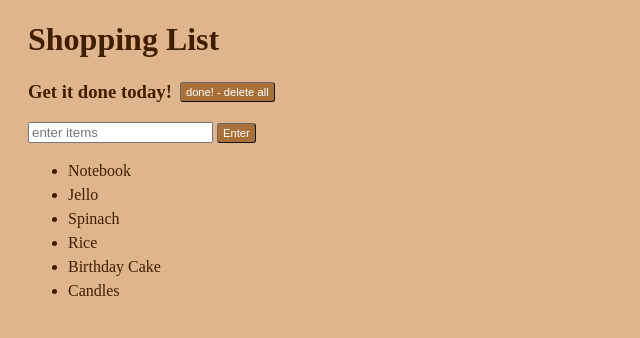
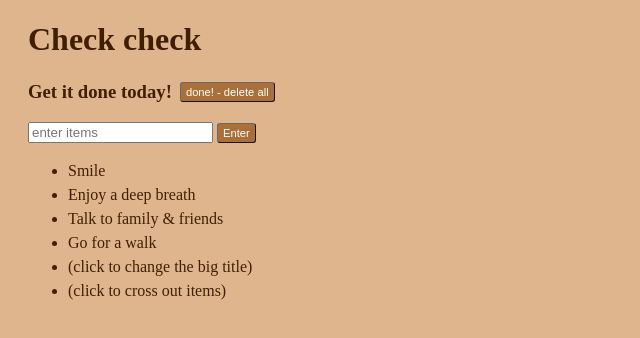
Before and after one commit to anniesit/anniesit.github.io, a plain HTML site: page index.html in a window 1280 px wide. Shown: the whole page, without its empty margins (0-640 px from the left). Drawn offline with Linux system fonts and the light colour scheme.

Commit message:
Update index.html

```diff
--- a/index.html
+++ b/index.html
@@ -1,11 +1,11 @@
 <!DOCTYPE html>
 <html>
 <head>
-	<title id="title">Shopping List</title>
+	<title id="title">To-do List</title>
 	<link rel="stylesheet" type="text/css" href="style.css">
 </head>
 <body>
-	<h1 id="listTitle">Shopping List</h1>
+	<h1 id="listTitle">Check check</h1>
 	<div id="titleDiv"; class="hide">
 		<input id="titleInput" type="text" placeholder="check">
 		<button id="titleEnter">Save</button>
@@ -17,12 +17,12 @@
 	<input id="userinput" type="text" placeholder="enter items">
 	<button id="enter">Enter</button>
 	<ul>
-		<li>Notebook</li>
-		<li>Jello</li>
-		<li>Spinach</li>
-		<li>Rice</li>
-		<li>Birthday Cake</li>
-		<li>Candles</li>
+		<li>Smile</li>
+		<li>Enjoy a deep breath</li>
+		<li>Talk to family & friends</li>
+		<li>Go for a walk</li>
+		<li>(click to change the big title)</li>
+		<li>(click to cross out items)</li>
 	</ul>
 	<script type="text/Javascript" src="script3.js"></script>
 </body>
```
